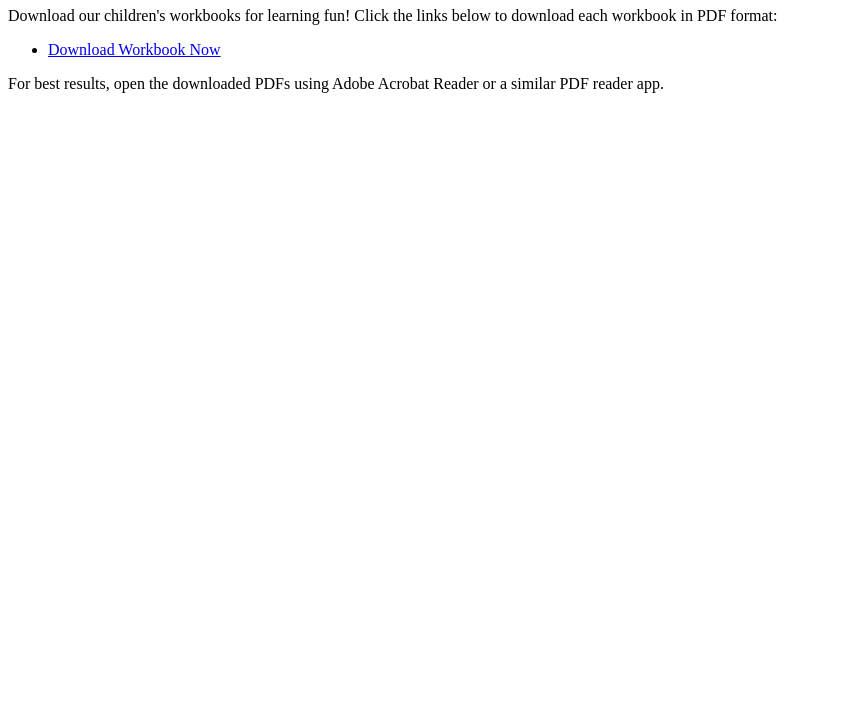
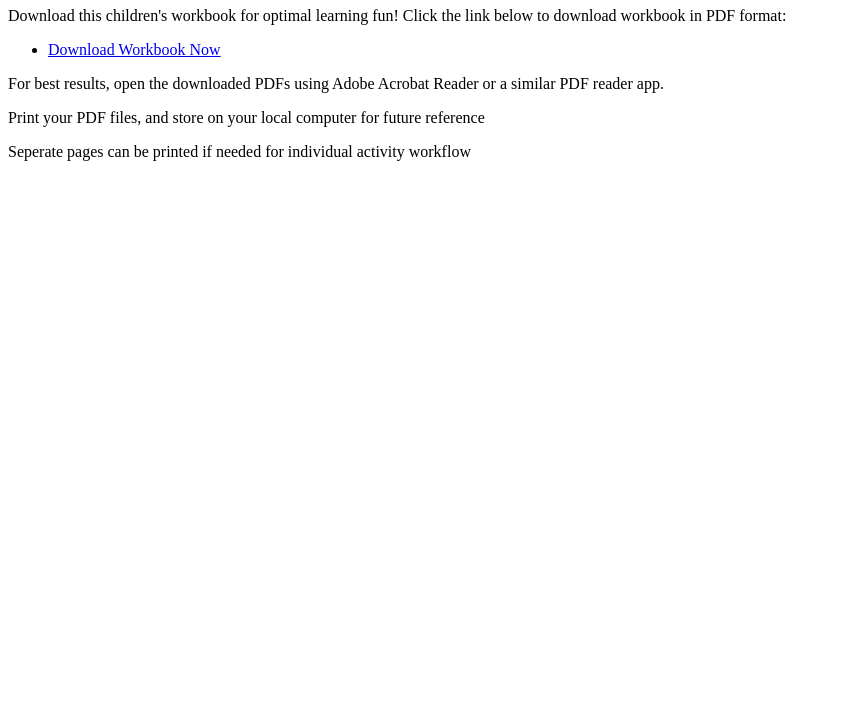
Before and after one commit to dev-onna/workbook-resources, a plain HTML site: page index.html in a window 1280 px wide. Shown: the part 73-800 px from the top of the page, without its empty margins (0-841 px from the left). Drawn offline with Linux system fonts and the light colour scheme.

Commit message:
Update index.html

```diff
--- a/index.html
+++ b/index.html
@@ -7,11 +7,13 @@
 </head>
 <body>
     <h1>Download Your Workbook</h1>
-    <p>Download our children's workbooks for learning fun! Click the links below to download each workbook in PDF format:</p>
+    <p>Download this children's workbook for optimal learning fun! Click the link below to download workbook in PDF format:</p>
     <ul>
         <li><a href="UltimateWorkbook.pdf" download>Download Workbook Now</a></li>
         <!-- Add more links for additional workbooks as needed -->
     </ul>
     <p>For best results, open the downloaded PDFs using Adobe Acrobat Reader or a similar PDF reader app.</p>
+    <p>Print your PDF files, and store on your local computer for future reference</p>
+    <p>Seperate pages can be printed if needed for individual activity workflow</p>
 </body>
 </html>
```
